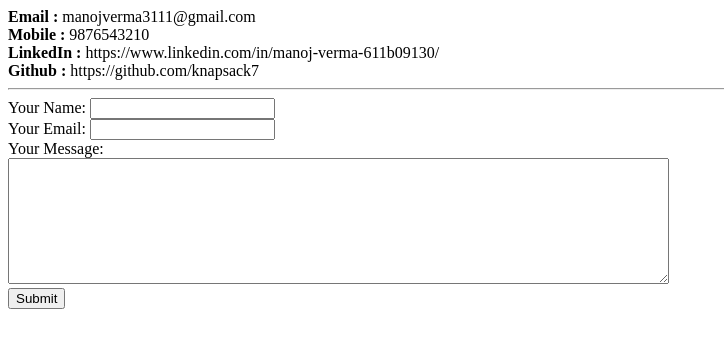
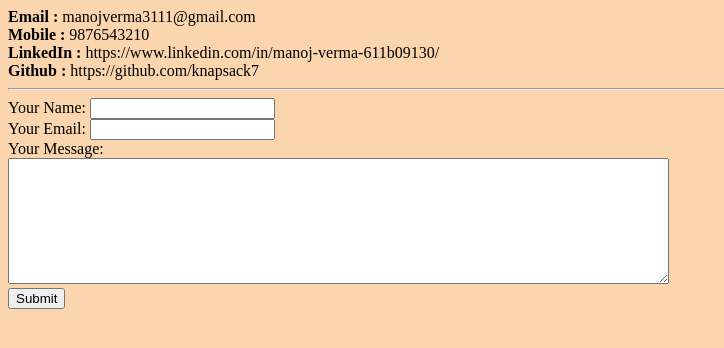
Before and after one commit to knapsack7/cv, a plain HTML site: page contact-me.html in a window 1280 px wide. Shown: the whole page, without its empty margins (0-724 px from the left). Drawn offline with Linux system fonts and the light colour scheme.

Commit message:
Update contact-me.html

```diff
--- a/contact-me.html
+++ b/contact-me.html
@@ -4,7 +4,7 @@
     <meta charset="utf-8">
     <title></title>
   </head>
-  <body>
+  <body style="background-color: #fad5ad;">
     <strong>Email : </strong>manojverma3111@gmail.com
     <br>
     <strong>Mobile : </strong>9876543210
```
